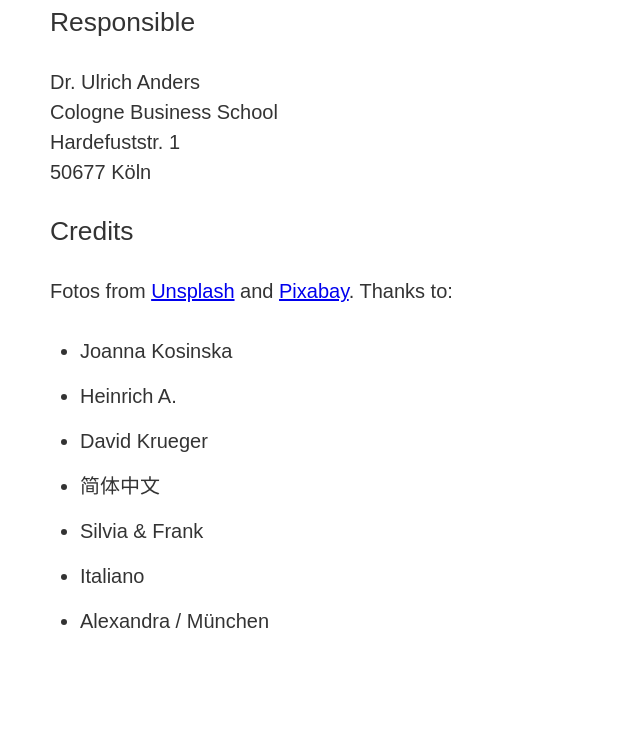
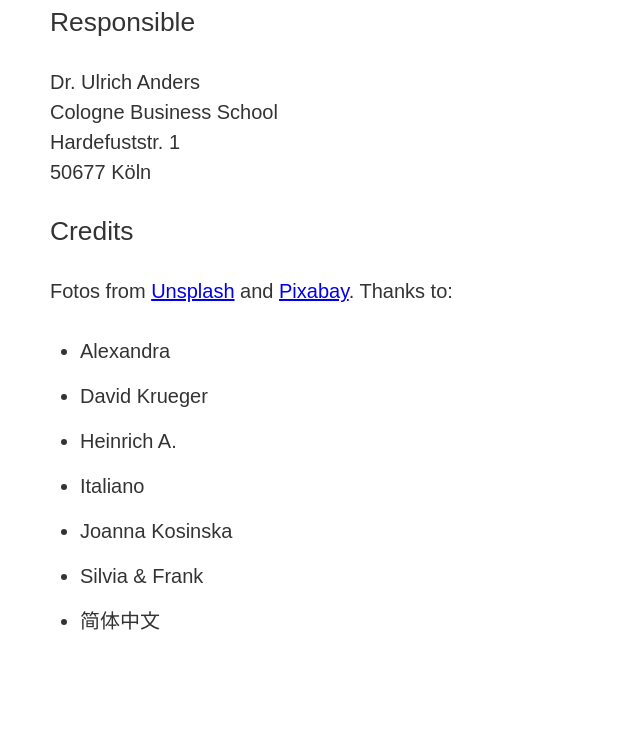
Before and after one commit to amelienelles/Pistachios, a Gatsby site: page /imprint in a window 1280 px wide. Shown: the part 55-800 px from the top of the page, without its empty margins (0-640 px from the left). Built offline with nearby package versions, Linux system fonts and the light colour scheme; Gatsby itself is replaced by a stand-in of ours; some packages are replaced by stand-ins of ours; a web font is replaced by a local one.

Commit message:
Sort credits

```diff
--- a/src/pages/imprint.js
+++ b/src/pages/imprint.js
@@ -30,13 +30,13 @@
         </a>. Thanks to:
       </p>
       <ul>
+        <li>Alexandra</li>
+        <li>David Krueger</li>
+        <li>Heinrich A. </li>
+        <li>Italiano</li>
         <li>Joanna Kosinska </li>
-        <li>Heinrich A. </li>
-        <li>David Krueger</li>
+        <li>Silvia & Frank</li>
         <li>简体中文</li>
-        <li>Silvia & Frank</li>
-        <li>Italiano</li>
-        <li>Alexandra / München</li>
       </ul>
 
       <p />
```
